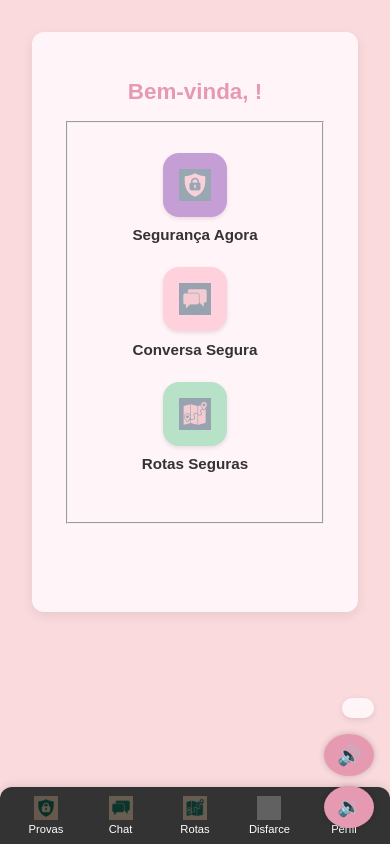
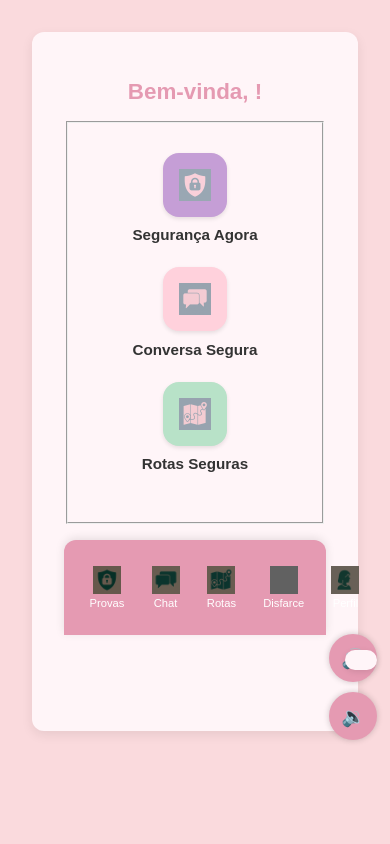
Before and after one commit to Etuarda/mulhersegura, a plain HTML site: page src/html/home.html in a window 390 px wide. Drawn offline with Linux system fonts and the light colour scheme; grey boxes are pictures that could not be loaded.

Commit message:
acessibilidade vlibras

```diff
--- a/src/css/home.css
+++ b/src/css/home.css
@@ -121,46 +121,45 @@ h1 {
     font-size: 0.7rem;
 }
 
-/* RESPONSIVIDADE DO FOOTER FIXO EM MOBILE */
+/* Estilo aprimorado para o footer em mobile (semelhante a botão grande) */
 @media (max-width: 480px) {
     .navegacao-interna {
-        position: fixed;
-        bottom: 0;
-        left: 0;
-        right: 0;
-        width: 100%;
-        max-width: 420px;
-        margin: 0 auto;
+        background-color: var(--rosa-hover);
         border-radius: 12px 12px 0 0;
+        padding: 1rem;
+        display: flex;
         justify-content: space-around;
-        padding: 0.5rem 0.8rem;
-        z-index: 999;
+        align-items: center;
         box-shadow: 0 -2px 10px rgba(0, 0, 0, 0.1);
     }
 
     .navegacao-interna button {
-        flex: 1;
-        max-width: 64px;
-        font-size: 0.7rem;
+        background-color: transparent;
+        border: none;
+        color: #fff;
+        padding: 0.6rem;
+        border-radius: 10px;
+        font-size: 0.75rem;
+        transition: background-color 0.3s ease;
+    }
+
+    .navegacao-interna button:hover {
+        background-color: var(--rosa-claro);
+    }
+
+    .navegacao-interna img {
+        width: 28px;
+        height: 28px;
+        filter: invert(1);
+        margin-bottom: 0.2rem;
     }
 
     .container {
-        padding-bottom: 5.5rem;
-        /* espaço para o footer fixo */
-    }
-
-    .botoes-flutuantes {
-        bottom: 6.5rem;
-        /* acima do footer */
-        right: 0.8rem;
-    }
-
-    .mensagem-acao-fixa {
-        bottom: 10rem;
-        /* posicionamento seguro */
-        right: 0.8rem;
+        padding-bottom: 6rem;
+        /* espaço para o footer */
     }
 }
+
 
 
 /* BOTÕES FLUTUANTES */
@@ -204,3 +203,82 @@ h1 {
     box-shadow: 0 2px 6px rgba(0, 0, 0, 0.1);
     z-index: 1001;
 }
+
+/* BOTÕES FLUTUANTES */
+.botoes-flutuantes {
+    position: fixed;
+    bottom: 1rem;
+    right: 1rem;
+    display: flex;
+    flex-direction: column;
+    gap: 0.6rem;
+    z-index: 1000;
+}
+
+/* Estilo visual dos botões de atalho (🔊 e 🔉) */
+.botoes-flutuantes button {
+    width: 48px;
+    height: 48px;
+    font-size: 1.2rem;
+    background-color: var(--rosa-hover);
+    color: white;
+    border: none;
+    border-radius: 50%;
+    cursor: pointer;
+    box-shadow: 0 0 6px rgba(0, 0, 0, 0.2);
+    transition: background-color 0.3s ease, transform 0.2s ease;
+    display: flex;
+    align-items: center;
+    justify-content: center;
+}
+
+/* Hover com leve aumento e clareamento */
+.botoes-flutuantes button:hover {
+    background-color: var(--rosa-claro);
+    transform: scale(1.05);
+}
+
+/* Foco acessível para quem navega por teclado */
+.botoes-flutuantes button:focus {
+    outline: 3px solid var(--cinza);
+    outline-offset: 2px;
+}
+
+/* Texto acessível para VLibras (escondido visualmente, mas presente no DOM) */
+.descricao-visivel-vlibras {
+    position: absolute;
+    left: -9999px;
+    width: 1px;
+    height: 1px;
+    overflow: hidden;
+    white-space: nowrap;
+}
+
+/* Mensagem de ação visível, com posição fixa */
+.mensagem-acao-fixa {
+    position: fixed;
+    bottom: 7rem;
+    right: 1rem;
+    background-color: var(--branco-suave);
+    padding: 0.6rem 1rem;
+    border-radius: 10px;
+    font-weight: bold;
+    font-size: 0.9rem;
+    color: var(--preto);
+    box-shadow: 0 2px 6px rgba(0, 0, 0, 0.1);
+    z-index: 1001;
+}
+
+/* Responsividade para telas pequenas */
+@media (max-width: 480px) {
+    .botoes-flutuantes {
+        bottom: 6.5rem;
+        /* evita sobreposição com footer fixo */
+        right: 0.8rem;
+    }
+
+    .mensagem-acao-fixa {
+        bottom: 10rem;
+        right: 0.8rem;
+    }
+}
--- a/src/html/home.html
+++ b/src/html/home.html
@@ -11,29 +11,32 @@
 <body>
     <main class="container">
 
-        <!-- Saudação -->
+        <!-- Saudação personalizada -->
         <h1>Bem-vinda, <span id="nome-usuario"></span>!</h1>
 
-        <!-- Funcionalidades principais -->
-        <fieldset>
+        <!-- Cards principais das funcionalidades -->
+        <fieldset aria-label="Funcionalidades principais">
+            <!-- Card de Segurança Agora -->
             <div class="card roxo" role="button" tabindex="0" onclick="navegarPara('provas.html')">
                 <img src="../../assets/img/seguranca.png" alt="Ícone de Segurança Agora" />
                 <p>Segurança Agora</p>
             </div>
 
+            <!-- Card de Conversa com IA -->
             <div class="card rosa" role="button" tabindex="0" onclick="navegarPara('chat.html')">
                 <img src="../../assets/img/conversa.png" alt="Ícone de Conversa Segura" />
                 <p>Conversa Segura</p>
             </div>
 
+            <!-- Card de Rotas Seguras -->
             <div class="card verde" role="button" tabindex="0" onclick="navegarPara('rotas.html')">
                 <img src="../../assets/img/rota.png" alt="Ícone de Rotas Seguras" />
                 <p>Rotas Seguras</p>
             </div>
         </fieldset>
 
-        <!-- Navegação inferior -->
-        <nav class="navegacao-interna" aria-label="Menu inferior">
+        <!-- Menu de navegação inferior -->
+        <nav class="navegacao-interna" aria-label="Menu de navegação inferior">
             <button onclick="navegarPara('provas.html')" aria-label="Segurança Agora">
                 <img src="../../assets/img/seguranca.png" alt="Provas" />
                 <span>Provas</span>
@@ -46,7 +49,7 @@
                 <img src="../../assets/img/rota.png" alt="Rotas" />
                 <span>Rotas</span>
             </button>
-            <button onclick="navegarPara('calculadora.html')" aria-label="Modo Disfarçado">
+            <button onclick="navegarPara('calculadora.html')" aria-label="Modo Disfarçado (calculadora)">
                 <img src="../../assets/img/fantasma.png" alt="Disfarce" />
                 <span>Disfarce</span>
             </button>
@@ -57,16 +60,47 @@
         </nav>
     </main>
 
-    <!-- Botões fixos (volume + / volume -) -->
-    <div class="botoes-flutuantes" aria-label="Botões de emergência e gravação">
-        <button onclick="acionarEmergencia()" aria-label="Volume + - Acionar ajuda">🔊</button>
-        <button onclick="iniciarGravacao()" aria-label="Volume - - Iniciar gravação">🔉</button>
+
+    <!-- Botões flutuantes (atalhos simulados de emergência) -->
+    <div class="botoes-flutuantes" aria-label="Atalhos de demonstração">
+        <button onclick="acionarEmergencia()">
+            🔊
+            <span class="descricao-visivel-vlibras">Acionar ajuda (botão simulado)</span>
+        </button>
+        <button onclick="iniciarGravacao()">
+            🔉
+            <span class="descricao-visivel-vlibras">Iniciar gravação (botão simulado)</span>
+        </button>
     </div>
 
-    <!-- Mensagem MVP2 -->
-    <p id="mensagem-acao" aria-live="polite" class="mensagem-acao-fixa"></p>
 
+    <!-- Mensagem de feedback visível e acessível -->
+    <p id="mensagem-acao" class="mensagem-acao-fixa" aria-live="polite" tabindex="-1"></p>
+
+    <!-- Script principal da página -->
     <script src="../js/home.js"></script>
+
+    <!-- VLibras: plugin de acessibilidade em Libras -->
+    <div vw class="enabled">
+        <div vw-access-button class="active"></div>
+        <div vw-plugin-wrapper>
+            <div class="vw-plugin-top-wrapper"></div>
+        </div>
+    </div>
+
+    <!-- VLibras: script oficial -->
+    <script src="https://vlibras.gov.br/app/vlibras-plugin.js"></script>
+    <script>
+        new window.VLibras.Widget('https://vlibras.gov.br/app');
+    </script>
 </body>
 
 </html>
+
+<!-- Script principal da home -->
+<script src="../js/home.js"></script>
+
+
+</body>
+
+</html>
```
Also changed, not shown: src/css/login.css (added).
